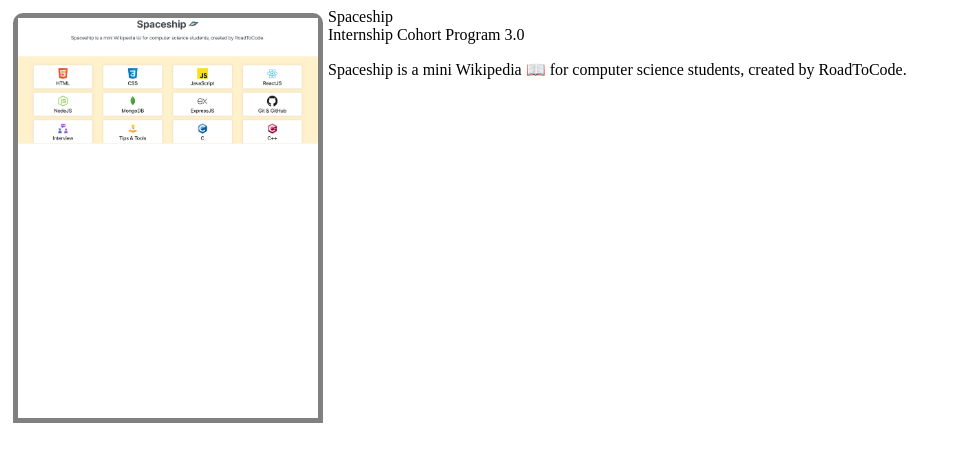
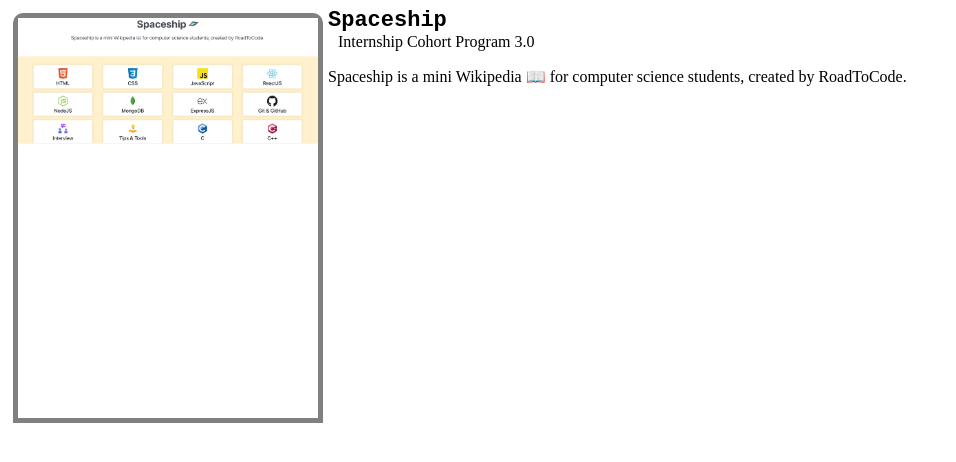
Before and after one commit to saishakharde24/course-cards, a plain HTML site: page index.html in a window 1280 px wide. Shown: the whole page, without its empty margins (0-956 px from the left). Drawn offline with Linux system fonts and the light colour scheme; files whose address does not match are found by name.

Commit message:
classes in style tag added

```diff
--- a/index.html
+++ b/index.html
@@ -27,6 +27,22 @@
         border:1px solid gainsboro
     }
 
+    .heading{
+        border-radius: 10px 10px 0px 0px;
+        margin-bottom: 5px;
+    }
+
+    .project-heading{
+        font-family: 'Courier New', Courier, monospace;
+        font-weight: 600;
+        font-size: 22px;
+    }
+
+    .course-name{
+        padding-right: 10px;
+        padding-left: 10px;
+    }
+
    </style>
 </head>
 <body>
```
